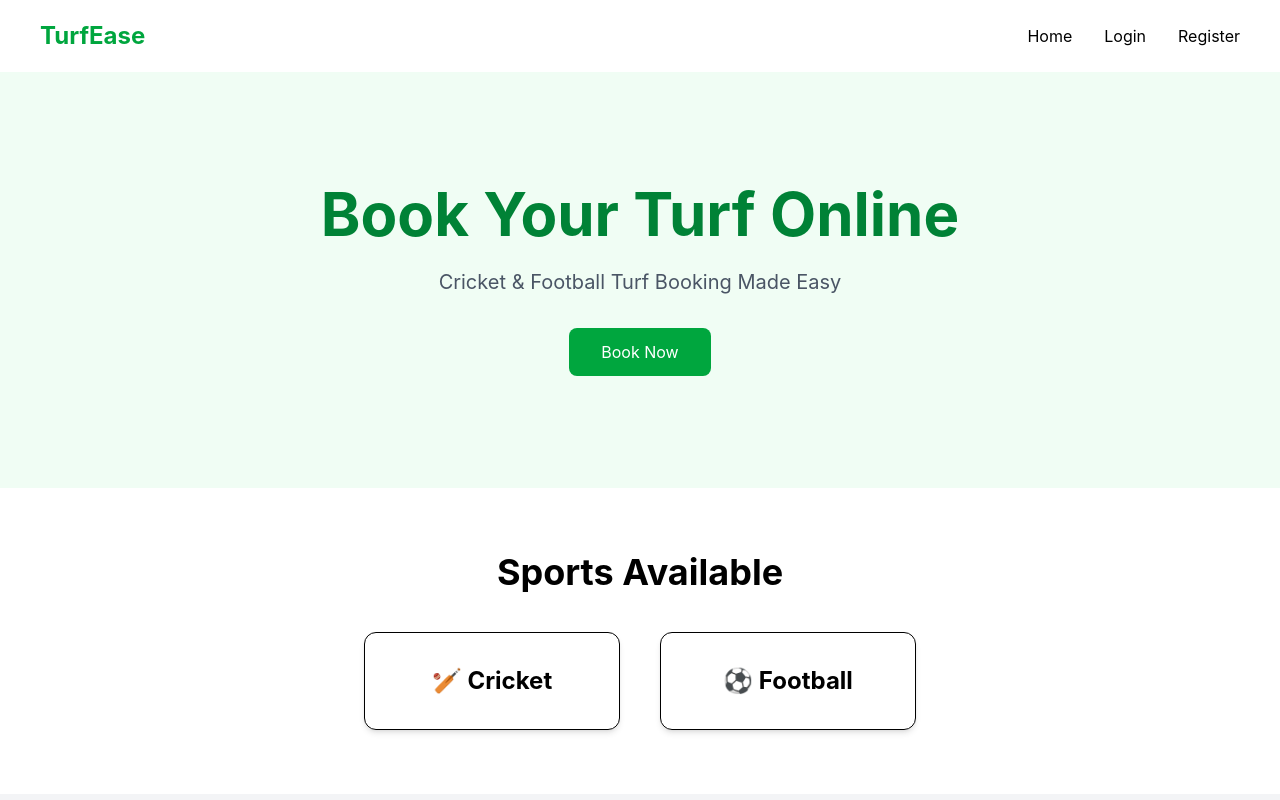
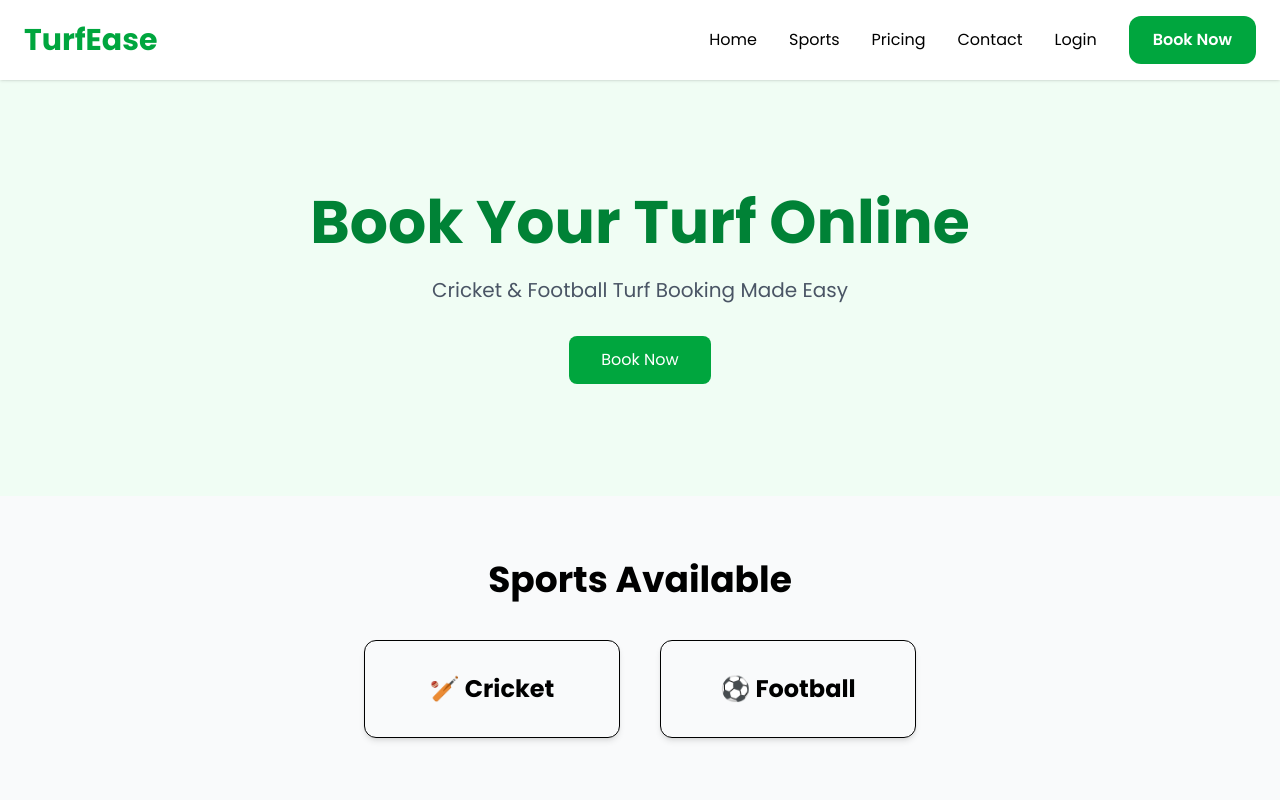
Before and after one commit to KrishnaFTW/turf-booking-system, a React app in the folder frontend/: page / in a window 1280 px wide. Shown: the top 800 px of the page. Built offline with nearby package versions, Linux system fonts and the light colour scheme; the HTML template or start-up script is replaced by a standard one.

Commit message:
Design System UI changed the theme of the UI

```diff
--- /dev/null
+++ b/frontend/src/components/layout/Container.jsx
@@ -0,0 +1,15 @@
+function Container({ children }) {
+
+    return (
+
+        <div className="max-w-7xl mx-auto px-6">
+
+            {children}
+
+        </div>
+
+    );
+
+}
+
+export default Container;
--- a/frontend/src/components/layout/Navbar.jsx
+++ b/frontend/src/components/layout/Navbar.jsx
@@ -1,23 +1,37 @@
 import { Link } from "react-router-dom";
+
+import Button from "../ui/Button";
+import Container from "./Container";
 
 function Navbar() {
   return (
-    <nav className="flex justify-between items-center px-10 py-5 shadow-md bg-white">
+    <nav className="bg-white shadow-sm sticky top-0 z-50">
+      <Container>
+        <div className="flex justify-between items-center h-20">
+          <h1 className="text-3xl font-bold text-green-600">
+            TurfEase
+          </h1>
 
-      <h1 className="text-2xl font-bold text-green-600">
-        TurfEase
-      </h1>
+          <div className="flex items-center gap-8">
+            <Link to="/">Home</Link>
+            <Link to="/">Sports</Link>
+            <Link to="/">Pricing</Link>
+            <Link to="/">Contact</Link>
 
-      <div className="flex gap-8">
+            <Link to="/login">
+              Login
+            </Link>
 
-        <Link to="/">Home</Link>
+            <Link to="/register">
+              <Button>
 
-        <Link to="/login">Login</Link>
+                Book Now
 
-        <Link to="/register">Register</Link>
-
-      </div>
-
+              </Button>
+            </Link>
+          </div>
+        </div>
+      </Container>
     </nav>
   );
 }
--- a/frontend/src/components/ui/Button.jsx
+++ b/frontend/src/components/ui/Button.jsx
@@ -1,18 +1,66 @@
 function Button({
+
     children,
-  onClick,
+
+    variant = "primary",
+
+    type = "button",
+
     className = "",
-  type = "button",
+
+    ...props
+
 }) {
+
+    const styles = {
+
+        primary:
+            "bg-green-600 hover:bg-green-700 text-white",
+
+        secondary:
+            "bg-blue-600 hover:bg-blue-700 text-white",
+
+        outline:
+            "border border-green-600 text-green-600 hover:bg-green-600 hover:text-white",
+
+    };
+
     return (
+
         <button
+
             type={type}
-      onClick={onClick}
-      className={`bg-green-600 hover:bg-green-700 text-white px-6 py-3 rounded-lg transition duration-300 ${className}`}
+
+            className={`
+
+                px-6
+
+                py-3
+
+                rounded-xl
+
+                font-semibold
+
+                transition-all
+
+                duration-300
+
+                ${styles[variant]}
+
+                ${className}
+
+            `}
+
+            {...props}
+
         >
+
             {children}
+
         </button>
+
     );
+
 }
 
 export default Button;
--- a/frontend/src/components/ui/Card.jsx
+++ b/frontend/src/components/ui/Card.jsx
@@ -1,9 +1,43 @@
-function Card({ children }) {
-  return (
-    <div className="bg-white rounded-xl shadow-lg p-6">
-      {children}
-    </div>
-  );
+function Card({
+
+    children,
+
+    className = "",
+
+}) {
+
+    return (
+
+        <div
+
+            className={`
+
+                bg-white
+
+                rounded-2xl
+
+                shadow-lg
+
+                hover:shadow-xl
+
+                transition
+
+                duration-300
+
+                p-6
+
+                ${className}
+
+            `}
+
+        >
+
+            {children}
+
+        </div>
+
+    );
+
 }
 
 export default Card;
--- /dev/null
+++ b/frontend/src/constants/theme.js
@@ -0,0 +1,9 @@
+export const COLORS = {
+
+    primary: "green",
+
+    secondary: "blue",
+
+    accent: "orange",
+
+};
--- a/frontend/src/index.css
+++ b/frontend/src/index.css
@@ -1 +1,10 @@
+@import url("https://fonts.googleapis.com/css2?family=Poppins:wght@300;400;500;600;700&display=swap");
+
 @import "tailwindcss";
+
+body {
+  font-family: "Poppins", sans-serif;
+  background-color: #f9fafb;
+  margin: 0;
+  padding: 0;
+}
```
Lines whose indentation alone changed are shown as unchanged.
